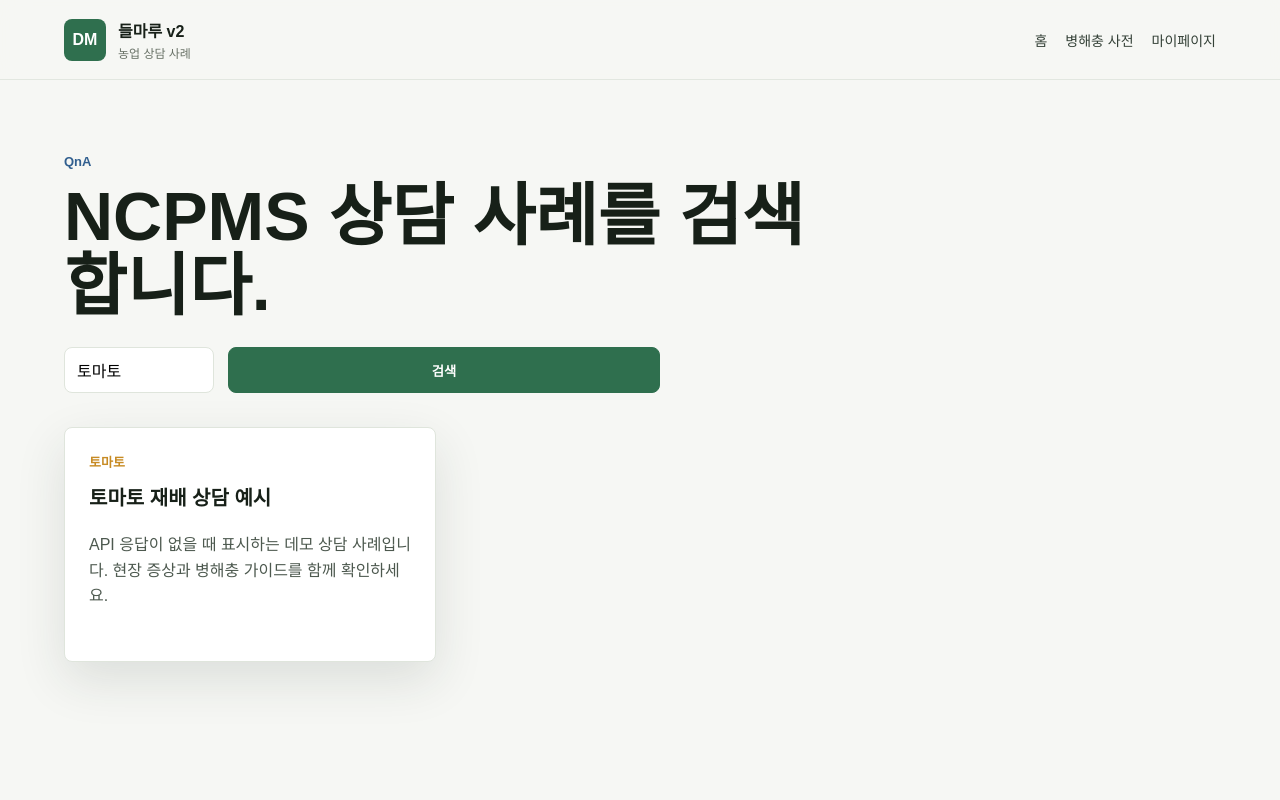
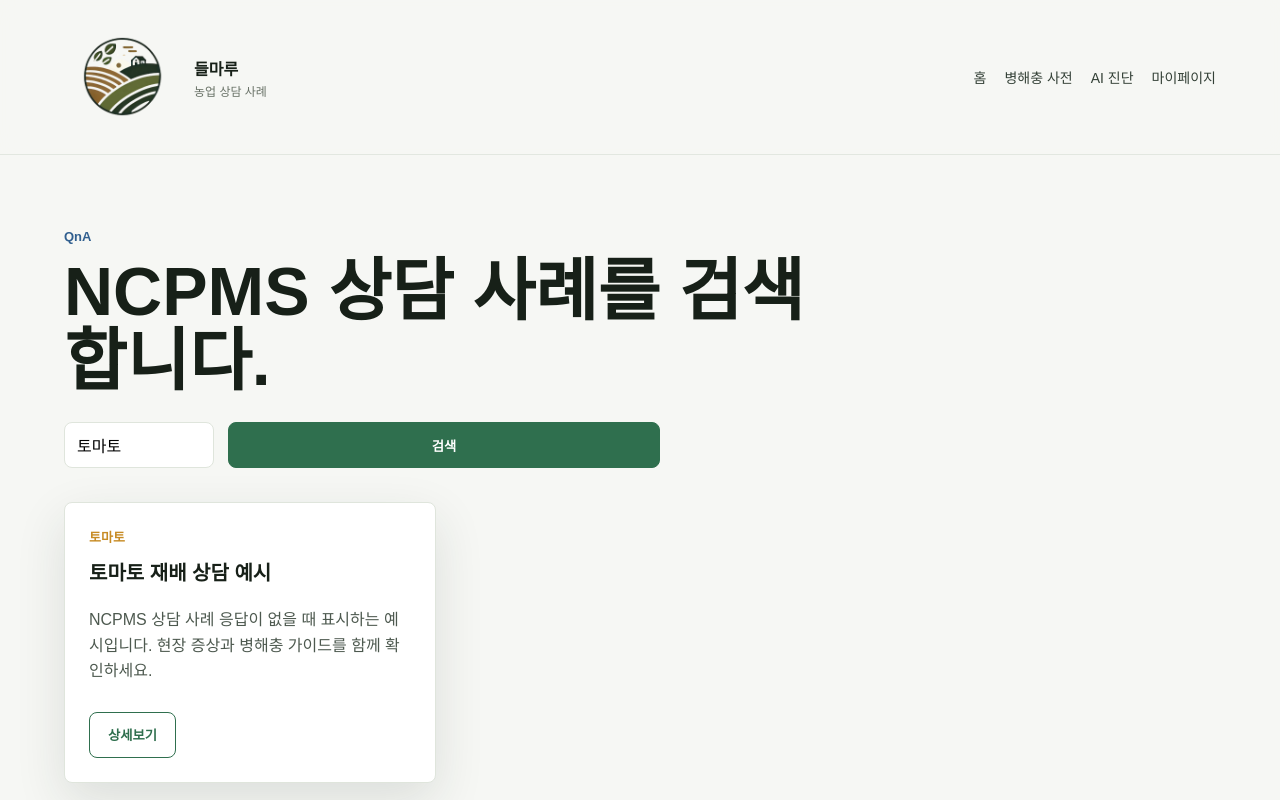
Before and after one commit to SCNULMH/farmer-deulmaru, a FastAPI app: page /qna in a window 1280 px wide. Run offline with FastAPI, Linux system fonts and the light colour scheme; the visitor is signed in with stand-in values (Sample User, id 1).

Commit message:
feat: show pest images and consult cases

```diff
--- a/deulmaru_v2/app/main.py
+++ b/deulmaru_v2/app/main.py
@@ -19,7 +19,7 @@ from app.services.db import (
 )
 from app.services.demo_data import REGION_OPTIONS, get_crop_schedule, get_dashboard_context, get_grants, get_pest_guides, normalize_region
 from app.services.diagnosis import predict_disease
-from app.services.public_data import CROP_NAMES, fetch_support_detail, search_consults, search_pests
+from app.services.public_data import CROP_NAMES, fetch_consult_detail, fetch_support_detail, search_consults, search_pests
 
 app = FastAPI(
     title="Deulmaru v2",
@@ -355,14 +355,14 @@ async def dictionary_page(request: Request, query: str = "토마토", search_typ
             "session_user": session_user,
             "query": query,
             "search_type": search_type,
-            "pests": get_pest_guides(query),
+            "pests": search_pests(query, search_type) or get_pest_guides(query),
         },
     )
 
 
 @app.get("/auth/deulmaru_dictionary", response_class=HTMLResponse)
-async def legacy_dictionary_page(request: Request) -> HTMLResponse:
-    return await dictionary_page(request)
+async def legacy_dictionary_page(request: Request, query: str = "토마토", search_type: str = "crop") -> HTMLResponse:
+    return await dictionary_page(request, query=query, search_type=search_type)
 
 
 @app.get("/diagnosis", response_class=HTMLResponse)
@@ -474,15 +474,24 @@ async def qna_page(request: Request, query: str = "토마토") -> HTMLResponse:
     session_user = require_user(request)
     if isinstance(session_user, RedirectResponse):
         return session_user
+    consults = search_consults(query) or [
+        {
+            "id": "demo-consult",
+            "title": f"{query} 재배 상담 예시",
+            "crop": query,
+            "date": "",
+            "summary": "NCPMS 상담 사례 응답이 없을 때 표시하는 예시입니다. 현장 증상과 병해충 가이드를 함께 확인하세요.",
+        }
+    ]
     return templates.TemplateResponse(
         "qna.html",
-        {"request": request, "session_user": session_user, "query": query},
+        {"request": request, "session_user": session_user, "query": query, "consults": consults},
     )
 
 
 @app.get("/auth/deulmaru_QnA", response_class=HTMLResponse)
-async def legacy_qna_page(request: Request) -> HTMLResponse:
-    return await qna_page(request)
+async def legacy_qna_page(request: Request, query: str = "토마토") -> HTMLResponse:
+    return await qna_page(request, query=query)
 
 
 @app.get("/ncpms/search")
@@ -503,7 +512,8 @@ async def legacy_ncpms_consult(query: str, page: int = 1) -> dict:
 
 @app.get("/ncpms/consult_detail")
 async def legacy_ncpms_consult_detail(consult_id: str) -> dict:
-    return {"consult_id": consult_id, "detail": "상담 상세 정보는 검색 결과 요약을 기준으로 확인하세요."}
+    detail = fetch_consult_detail(consult_id)
+    return detail or {"consult_id": consult_id, "detail": "상담 상세 정보는 검색 결과 요약을 기준으로 확인하세요."}
 
 
 @app.post("/upload")
--- a/deulmaru_v2/app/routers/api.py
+++ b/deulmaru_v2/app/routers/api.py
@@ -11,7 +11,7 @@ from app.services.db import (
 )
 from app.services.demo_data import get_crop_schedule, get_grants, get_pest_guides, normalize_region
 from app.services.diagnosis import predict_disease
-from app.services.public_data import CROP_NAMES, fetch_support_detail, search_consults, search_pests
+from app.services.public_data import CROP_NAMES, fetch_consult_detail, fetch_support_detail, search_consults, search_pests
 
 router = APIRouter()
 
@@ -101,6 +101,7 @@ async def ncpms_search(query: str = "토마토", search_type: str = "crop") -> l
             "name": item["name"],
             "english_name": "",
             "thumb": "",
+            "image": "",
         }
         for idx, item in enumerate(get_pest_guides(query), start=1)
     ]
@@ -120,6 +121,20 @@ async def ncpms_consult(query: str = "토마토", page: int = 1) -> list[dict]:
             "summary": "API 응답이 없을 때 표시하는 데모 상담 사례입니다. 현장 증상과 병해충 가이드를 함께 확인하세요.",
         }
     ]
+
+
+@router.get("/ncpms/consult-detail/{consult_id}")
+async def ncpms_consult_detail(consult_id: str) -> dict:
+    detail = fetch_consult_detail(consult_id)
+    if detail:
+        return detail
+    return {
+        "id": consult_id,
+        "title": "상담 상세 예시",
+        "request": "작물 잎에 반점이 생기고 생육이 약해지는 증상을 문의한 사례입니다.",
+        "opinion": "정확한 병명은 현장 증상과 사진 확인이 필요하며, 병해충 사전의 증상 정보와 비교한 뒤 방제 여부를 결정하세요.",
+        "images": [],
+    }
 
 
 @router.get("/interests")
--- a/deulmaru_v2/app/services/public_data.py
+++ b/deulmaru_v2/app/services/public_data.py
@@ -210,6 +210,7 @@ def search_pests(query: str, search_type: str = "sick", limit: int = 12) -> list
                 "name": clean(node_text(item, "sickNameKor") or node_text(item, "sickNameEng") or "병해충 정보"),
                 "english_name": clean(node_text(item, "sickNameEng")),
                 "thumb": clean(node_text(item, "thumbImg")),
+                "image": clean(node_text(item, "thumbImg")),
             }
         )
     return results
@@ -252,6 +253,35 @@ def search_consults(query: str, page: int = 1, limit: int = 10) -> list[dict]:
     return consults
 
 
+def fetch_consult_detail(consult_id: str) -> dict:
+    if not settings.ncpms_api_key:
+        return {}
+
+    try:
+        response = httpx.get(
+            settings.ncpms_api_base_url,
+            params={
+                "apiKey": settings.ncpms_api_key,
+                "serviceCode": "SVC42",
+                "serviceType": "AA001",
+                "dgnssReqNo": consult_id,
+            },
+            timeout=REQUEST_TIMEOUT,
+        )
+        response.raise_for_status()
+        root = ET.fromstring(response.text)
+    except Exception:
+        return {}
+
+    return {
+        "id": consult_id,
+        "title": clean(first_text(root, "dgnssReqSj") or "상담 사례"),
+        "request": clean_html(first_text(root, "reqestCn", "dgnssReqCn")),
+        "opinion": clean_html(first_text(root, "dgnssOpin", "answerCn")),
+        "images": collect_images(root),
+    }
+
+
 def fetch_pest_detail(sick_key: str) -> dict:
     try:
         response = httpx.get(
@@ -274,6 +304,7 @@ def fetch_pest_detail(sick_key: str) -> dict:
     return {
         "symptom": clean_html(symptom) if symptom else "",
         "action": clean_html(prevention) if prevention else "",
+        "images": collect_images(root),
     }
 
 
@@ -350,6 +381,26 @@ def first_text(root: ET.Element, *tags: str) -> str:
     return ""
 
 
+def collect_images(root: ET.Element) -> list[dict]:
+    images = []
+    for item in root.findall(".//imageList//item"):
+        url = node_text(item, "image") or node_text(item, "imgUrl") or node_text(item, "thumbImg")
+        if url:
+            images.append(
+                {
+                    "url": clean(url),
+                    "title": clean(node_text(item, "imageTitle") or node_text(item, "title") or "예시 이미지"),
+                }
+            )
+    for tag in ("image", "imgUrl", "thumbImg"):
+        for node in root.findall(f".//{tag}"):
+            if node.text:
+                url = clean(node.text)
+                if url and not any(image["url"] == url for image in images):
+                    images.append({"url": url, "title": "예시 이미지"})
+    return images[:8]
+
+
 def clean(value) -> str:
     return re.sub(r"\s+", " ", str(value or "")).strip()
 
--- a/deulmaru_v2/app/static/css/dashboard.css
+++ b/deulmaru_v2/app/static/css/dashboard.css
@@ -357,6 +357,90 @@ main {
 .support-result-head p {
   max-width: 520px;
   color: var(--muted);
+}
+
+.dictionary-card {
+  overflow: hidden;
+  padding-top: 18px;
+}
+
+.dictionary-thumb {
+  width: 100%;
+  aspect-ratio: 4 / 3;
+  border-radius: 8px;
+  object-fit: cover;
+  margin-bottom: 18px;
+  background: #edf1ea;
+}
+
+.dictionary-thumb.placeholder {
+  display: grid;
+  place-items: center;
+  color: var(--muted);
+  font-weight: 800;
+}
+
+.consult-card .secondary-action {
+  width: fit-content;
+  margin-top: 12px;
+}
+
+.modal-backdrop {
+  position: fixed;
+  inset: 0;
+  z-index: 30;
+  display: grid;
+  place-items: center;
+  background: rgba(14, 24, 18, 0.52);
+  padding: 24px;
+}
+
+.modal-backdrop[hidden] {
+  display: none;
+}
+
+.modal-panel {
+  position: relative;
+  width: min(820px, 94vw);
+  max-height: 86vh;
+  overflow: auto;
+  border-radius: 8px;
+  background: #fff;
+  padding: 30px;
+  box-shadow: var(--shadow);
+}
+
+.modal-close {
+  position: absolute;
+  right: 18px;
+  top: 18px;
+  min-height: 34px;
+  padding: 0 12px;
+}
+
+.detail-images {
+  display: grid;
+  grid-template-columns: repeat(auto-fit, minmax(150px, 1fr));
+  gap: 12px;
+  margin-top: 18px;
+}
+
+.detail-images figure {
+  margin: 0;
+}
+
+.detail-images img {
+  width: 100%;
+  aspect-ratio: 4 / 3;
+  border-radius: 8px;
+  object-fit: cover;
+  background: #edf1ea;
+}
+
+.detail-images figcaption {
+  margin-top: 6px;
+  color: var(--muted);
+  font-size: 13px;
 }
 
 .chatbot-button {
--- a/deulmaru_v2/app/templates/qna.html
+++ b/deulmaru_v2/app/templates/qna.html
@@ -8,22 +8,79 @@
 </head>
 <body>
   <header class="topbar">
-    <a class="brand" href="/"><span class="brand-mark">DM</span><span><strong>들마루 v2</strong><small>농업 상담 사례</small></span></a>
-    <nav><a href="/">홈</a><a href="/dictionary">병해충 사전</a><a href="/mypage">마이페이지</a></nav>
+    <a class="brand image-brand" href="/">
+      <img src="/static/image/deulmaru-logo.png" alt="들마루">
+      <span><strong>들마루</strong><small>농업 상담 사례</small></span>
+    </a>
+    <nav><a href="/">홈</a><a href="/auth/deulmaru_dictionary">병해충 사전</a><a href="/diagnosis">AI 진단</a><a href="/mypage">마이페이지</a></nav>
   </header>
   <main>
     <section class="page-hero">
       <p class="eyebrow">QnA</p>
       <h1>NCPMS 상담 사례를 검색합니다.</h1>
-      <form class="search-bar" method="get" action="/qna"><input name="query" value="{{ query }}"><button type="submit">검색</button></form>
+      <form class="search-bar" method="get" action="/qna">
+        <input name="query" value="{{ query }}" placeholder="예: 토마토, 고추, 잎마름">
+        <button type="submit">검색</button>
+      </form>
     </section>
-    <section class="cards three" id="consultCards"></section>
+
+    <section class="cards three" id="consultCards">
+      {% for item in consults %}
+      <article class="card consult-card">
+        <span class="tag">{{ item.crop or "상담" }}</span>
+        <h3>{{ item.title }}</h3>
+        <p>{{ item.summary or "상담 요약을 상세보기에서 확인하세요." }}</p>
+        <p class="muted">{{ item.date }}</p>
+        {% if item.id %}
+        <button type="button" class="secondary-action consult-detail-button" data-consult-id="{{ item.id }}">상세보기</button>
+        {% endif %}
+      </article>
+      {% else %}
+      <article class="card compact-card">
+        <h3>상담 사례를 찾지 못했습니다.</h3>
+        <p>작물명이나 증상 키워드를 바꿔 다시 검색해 보세요.</p>
+      </article>
+      {% endfor %}
+    </section>
   </main>
+
+  <div class="modal-backdrop" id="consultModal" hidden>
+    <section class="modal-panel">
+      <button type="button" class="modal-close" data-close-consult>닫기</button>
+      <div id="consultDetail">상세 정보를 불러오는 중입니다.</div>
+    </section>
+  </div>
+
   <script>
-    fetch(`/api/ncpms/consult?query={{ query }}`).then(r => r.json()).then(items => {
-      document.querySelector("#consultCards").innerHTML = items.map(item => `
-        <article class="card"><span class="tag">${item.crop || "상담"}</span><h3>${item.title}</h3><p>${item.summary || ""}</p><p class="muted">${item.date || ""}</p></article>
-      `).join("");
+    const modal = document.querySelector("#consultModal");
+    const detail = document.querySelector("#consultDetail");
+
+    document.querySelectorAll(".consult-detail-button").forEach((button) => {
+      button.addEventListener("click", async () => {
+        modal.hidden = false;
+        detail.innerHTML = "<strong>상담 상세를 불러오는 중입니다.</strong>";
+        const consultId = button.dataset.consultId;
+        const response = await fetch(`/api/ncpms/consult-detail/${consultId}`);
+        const data = await response.json();
+        const images = (data.images || []).map((image) => `
+          <figure>
+            <img src="${image.url}" alt="${image.title || "상담 이미지"}">
+            <figcaption>${image.title || ""}</figcaption>
+          </figure>
+        `).join("");
+        detail.innerHTML = `
+          <h2>${data.title || "상담 상세"}</h2>
+          <p><strong>상담 요청</strong></p>
+          <p>${data.request || "상담 요청 내용을 불러오지 못했습니다."}</p>
+          <p><strong>전문가 의견</strong></p>
+          <p>${data.opinion || "전문가 의견을 불러오지 못했습니다."}</p>
+          <div class="detail-images">${images}</div>
+        `;
+      });
+    });
+
+    document.querySelector("[data-close-consult]").addEventListener("click", () => {
+      modal.hidden = true;
     });
   </script>
 </body>
```
Also changed, not shown: deulmaru_v2/app/templates/dictionary.html (+21 -6 lines).
